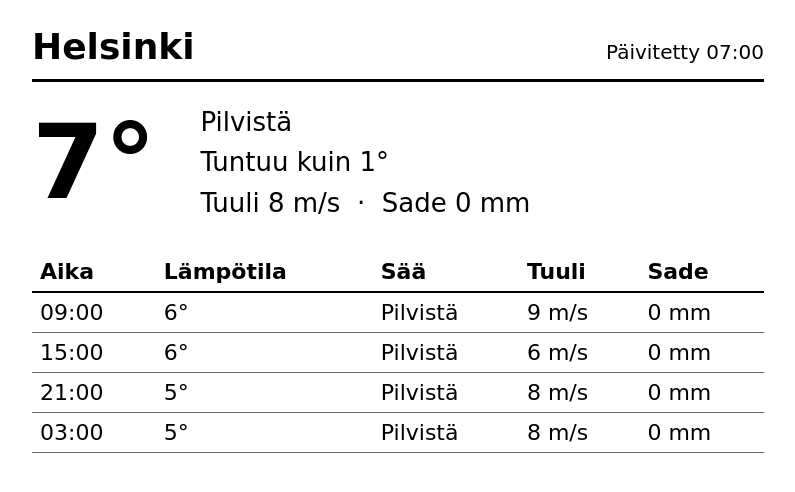
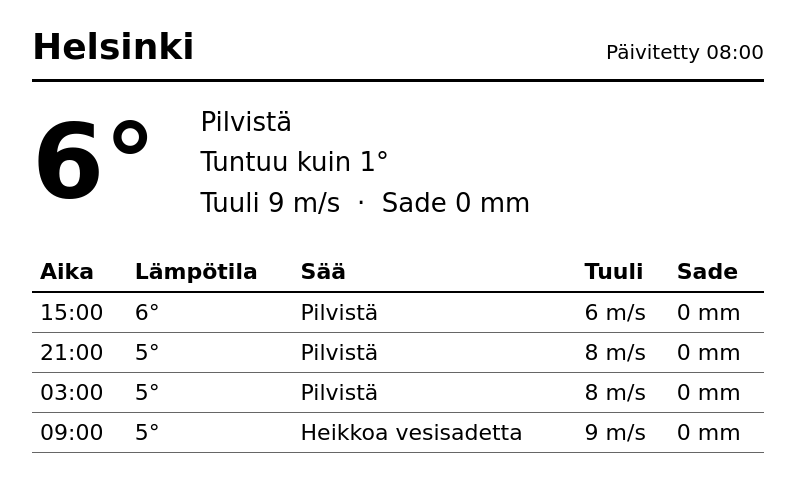
Before and after one commit to github-0/fmi2trmnl, a plain HTML site: page docs/index.html in a window 1280 px wide. Shown: the whole page, without its empty margins (2-797 px from the left). Drawn offline with Linux system fonts and the light colour scheme.

Commit message:
Update weather pages

```diff
--- a/docs/index.html
+++ b/docs/index.html
@@ -36,15 +36,15 @@
   <div class="page">
     <div class="header">
       <span class="place">Helsinki</span>
-      <span class="updated">Päivitetty 07:00</span>
+      <span class="updated">Päivitetty 08:00</span>
     </div>
 
     <div class="now">
-      <div class="temp">7°</div>
+      <div class="temp">6°</div>
       <div class="now-details">
         Pilvistä<br>
         Tuntuu kuin 1°<br>
-        Tuuli 8 m/s &nbsp;·&nbsp; Sade 0 mm
+        Tuuli 9 m/s &nbsp;·&nbsp; Sade 0 mm
       </div>
     </div>
 
@@ -53,14 +53,6 @@
         <tr><th>Aika</th><th>Lämpötila</th><th>Sää</th><th>Tuuli</th><th>Sade</th></tr>
       </thead>
       <tbody>
-        <tr>
-          <td>09:00</td>
-          <td>6°</td>
-          <td>Pilvistä</td>
-          <td>9 m/s</td>
-          <td>0 mm</td>
-        </tr>
-
         <tr>
           <td>15:00</td>
           <td>6°</td>
@@ -84,6 +76,14 @@
           <td>8 m/s</td>
           <td>0 mm</td>
         </tr>
+
+        <tr>
+          <td>09:00</td>
+          <td>5°</td>
+          <td>Heikkoa vesisadetta</td>
+          <td>9 m/s</td>
+          <td>0 mm</td>
+        </tr>
       </tbody>
     </table>
   </div>
```
Also changed, not shown: docs/inkplate.html (+11 -11 lines).
